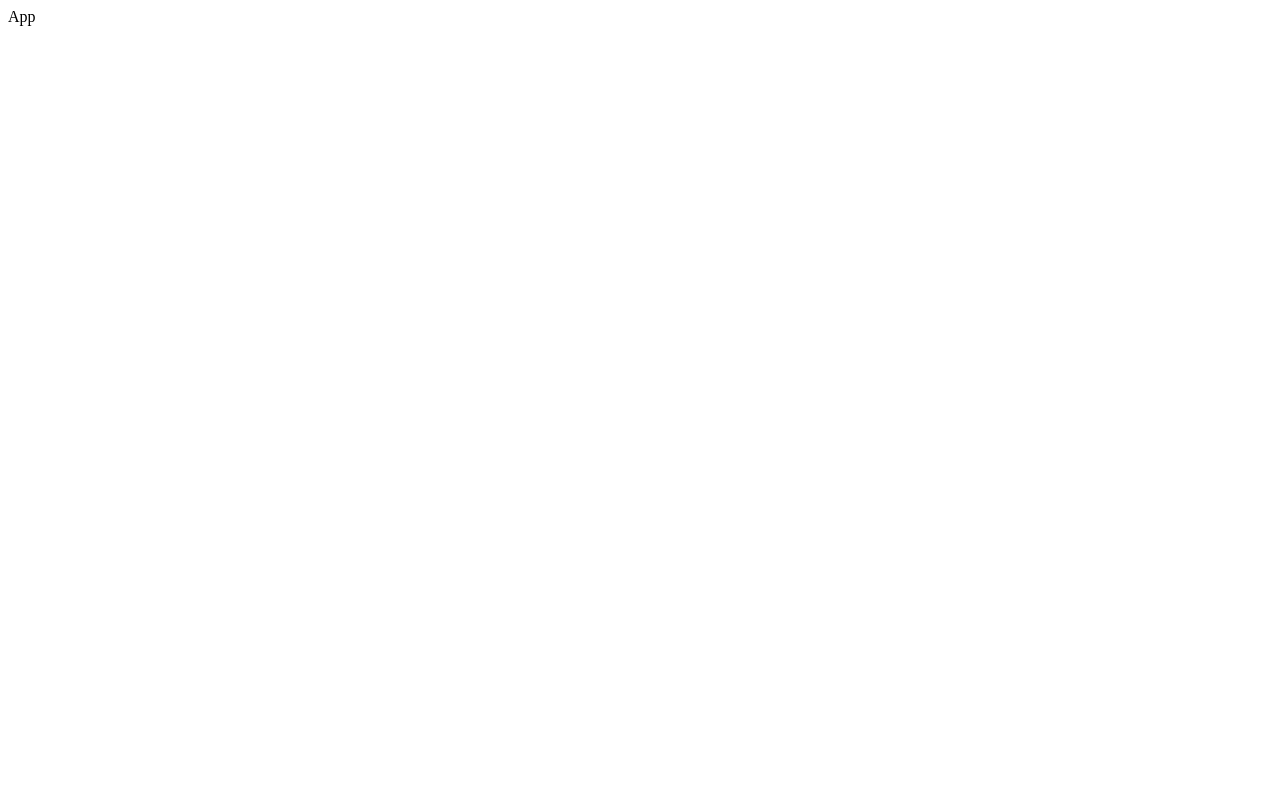
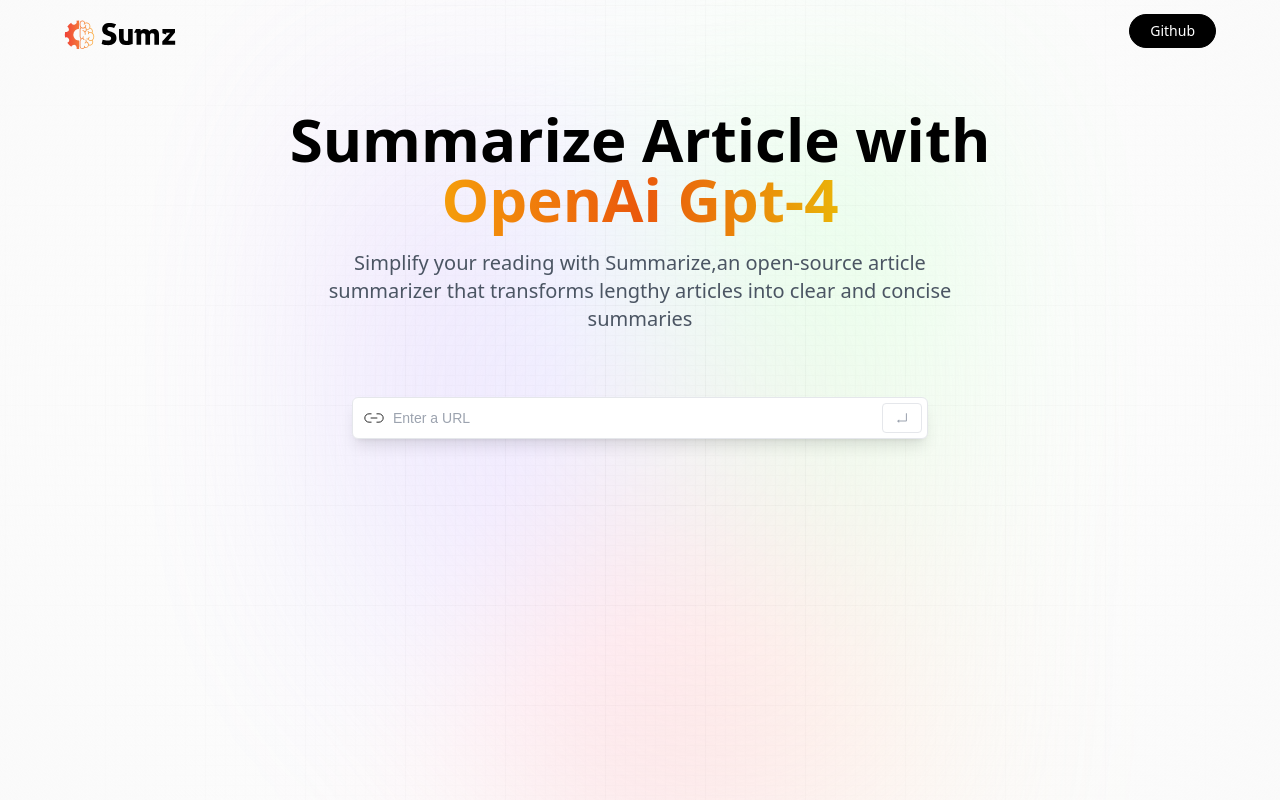
Before and after one commit to Ambitiousparam/Flashdeal, a React (Vite) app: page / in a window 1280 px wide. Built offline with nearby package versions, Linux system fonts and the light colour scheme; a web font is replaced by a local one.

Commit message:
designed frontend

```diff
--- a/package.json
+++ b/package.json
@@ -12,7 +12,8 @@
   "dependencies": {
     "@reduxjs/toolkit": "^2.2.3",
     "react": "^18.2.0",
-    "react-dom": "^18.2.0"
+    "react-dom": "^18.2.0",
+    "react-icons": "^5.1.0"
   },
   "devDependencies": {
     "@types/react": "^18.2.66",
--- a/src/assets/App.jsx
+++ b/src/assets/App.jsx
@@ -1,7 +1,19 @@
+import Demo from "../components/Demo"
+import Hero from "../components/Hero"
+
+import "./App.css"
 
 const App = () => {
   return (
-    <div>App</div>
+    <main>
+      <div className="main">
+        <div className="gradient"/>
+      </div>
+      <div className="app">
+        <Hero/>
+        <Demo/>
+      </div>
+    </main>
   )
 }
 
--- /dev/null
+++ b/src/components/Demo.jsx
@@ -0,0 +1,54 @@
+import { AiOutlineEnter } from "react-icons/ai";
+import { linkIcon } from "../assets";
+import { useState } from "react";
+
+const Demo = () => {
+  const [article,setArticle] = useState({
+    url:'',
+    summary:''
+  })
+  const handleSubmit = async(e)=>{
+    alert("submitted")
+  }
+  return (
+
+    <section className="mt-16 w-full max-w-xl">
+      {/* search */}
+      <div className="flex flex-col w-full gap-2" >
+        <form
+          className="relative flex justify-center items-center"
+          onSubmit={() => {handleSubmit}}
+        >
+          <img
+            src={linkIcon}
+            alt="link icon"
+            className="absolute left-0 my-2 ml-3 w-5"
+          />
+          <input
+            type="url"
+            placeholder="Enter a URL"
+            value=""
+            required
+            onChange={() => {}}
+            className="url_input peer"
+          />
+          <button
+          type ="submit"
+          className="submit_btn
+          peer-focus:border-gray-700
+          peer-focus:text-gray-700"
+          >
+             <AiOutlineEnter />
+
+
+          </button>
+        </form>
+        {/*Browse Url history */}
+
+      </div>
+      {/*Display results */}
+    </section>
+  );
+};
+
+export default Demo;
--- /dev/null
+++ b/src/components/Hero.jsx
@@ -0,0 +1,33 @@
+
+import{logo} from "../assets"
+
+const Hero = () => {
+  return (
+    <>
+      <header className="w-full flex justify-center items-center flex-col">
+        <nav className="flex justify-between items-center flex-row w-full mb-10 pt-3">
+          <img src={logo} alt="logo" className="w-28 object-contain" />
+          <button
+        type="button"
+        onClick={() => window.open("https://github.com/ambitiousparam/")}
+        className="black_btn"
+      >
+        Github
+      </button>
+        </nav>
+        <h1 className="head_text">
+          Summarize Article with <br className=" max-md:hidden"/>
+          <span className="orange_gradient">
+          OpenAi Gpt-4</span>
+        </h1>
+        <h2 className="desc">
+          Simplify your reading with Summarize,an open-source article summarizer that transforms lengthy articles into clear and concise summaries
+
+        </h2>
+      </header>
+
+    </>
+  );
+};
+
+export default Hero;
```
Also changed, not shown: 1 other file (tests, documents, lock files or other folders).
